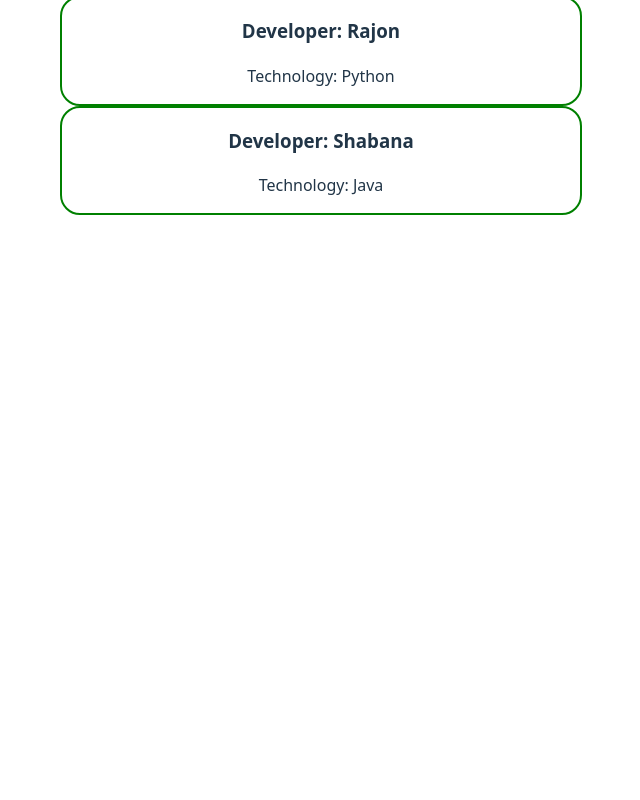
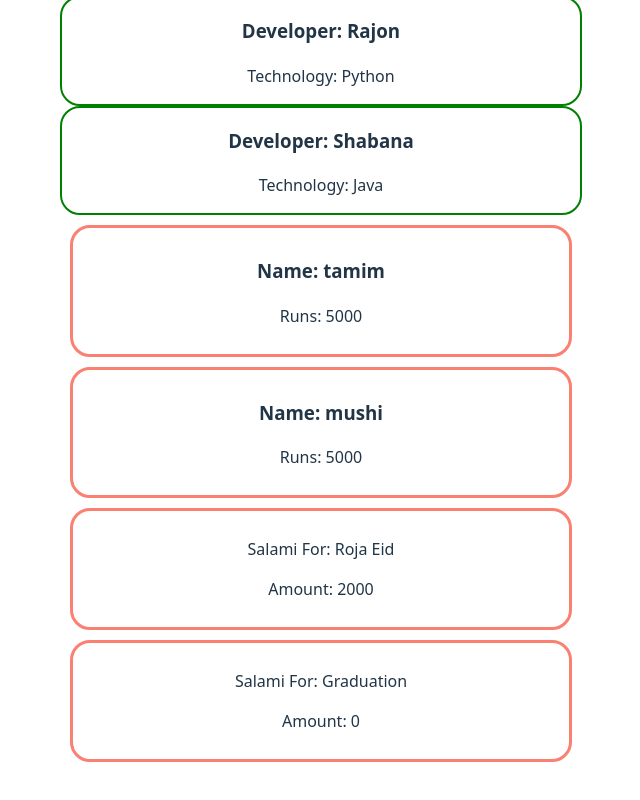
Before and after one commit to aysha3f/explore-core-react3, a React (Vite) app: page / in a window 1280 px wide. Shown: the part 580-1380 px from the top of the page, without its empty margins (319-959 px from the left). Before the commit the page ends 827 px from the top, so only its background shows below. Built offline with nearby package versions, Linux system fonts and the light colour scheme.

Commit message:
Prop types and how to pass/read a prop

```diff
--- a/src/App.jsx
+++ b/src/App.jsx
@@ -11,9 +11,33 @@ return (
   <Developer name="Mozumder" tech='JS'></Developer>
   <Developer name="Rajon" tech='Python'></Developer>
   <Developer name="Shabana" tech='Java'></Developer>
+  <Player name="tamim" runs="5000"></Player>
+  <Player name="mushi" runs="5000"></Player>
+  <Salami event="Roja Eid" amount="2000"></Salami>
+  <Salami event="Graduation"></Salami>
   </>
   )
 }
+
+function Salami ({event, amount=0}){
+  return (
+    <div className='student'>
+    <p>Salami For: {event} </p>
+    <p>Amount: {amount}</p>
+    </div>
+  )
+}
+
+// const {name, runs} = {name:'tamim', runs: '5000'}
+function Player({name, runs}){
+  return(
+    <div className='student'>
+      <h3>Name: {name}</h3>
+      <p>Runs: {runs}</p>
+    </div>
+  )
+}
+
 
 function Developer(props){
   console.log(props);
```
